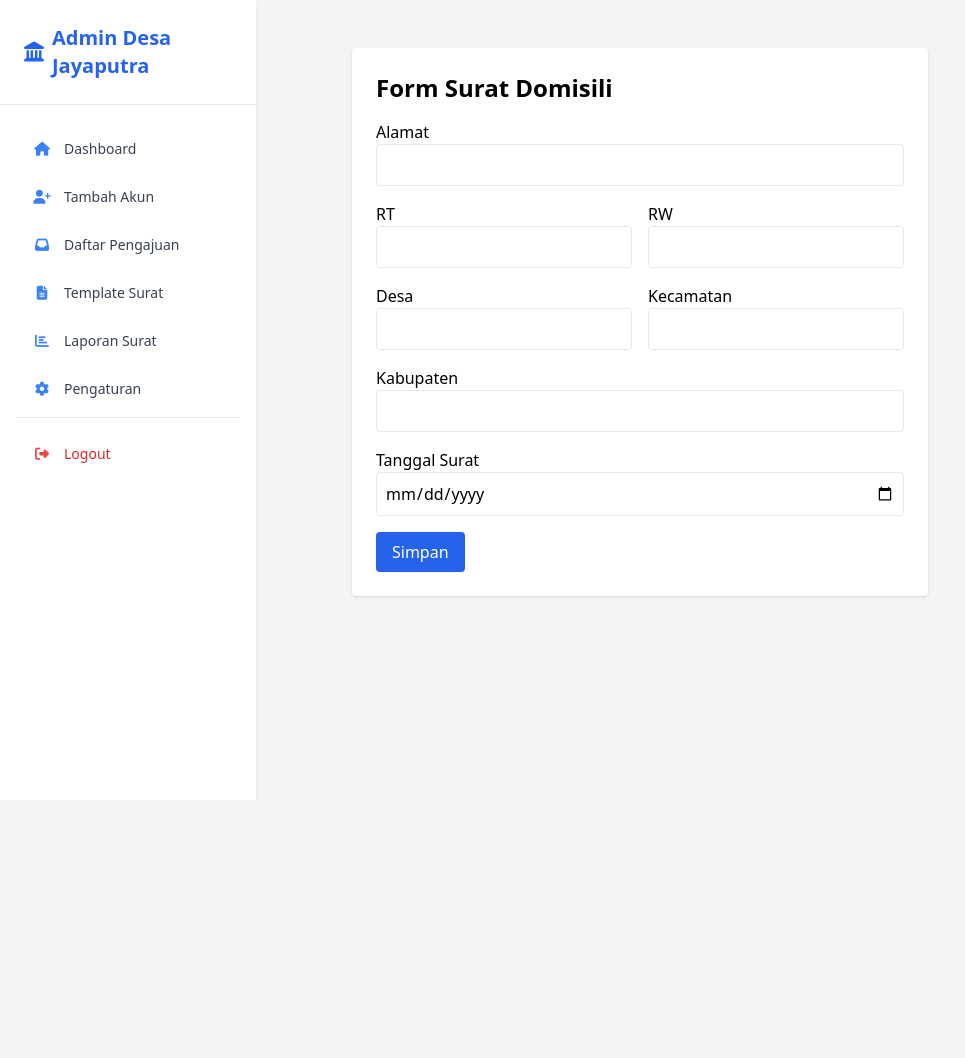
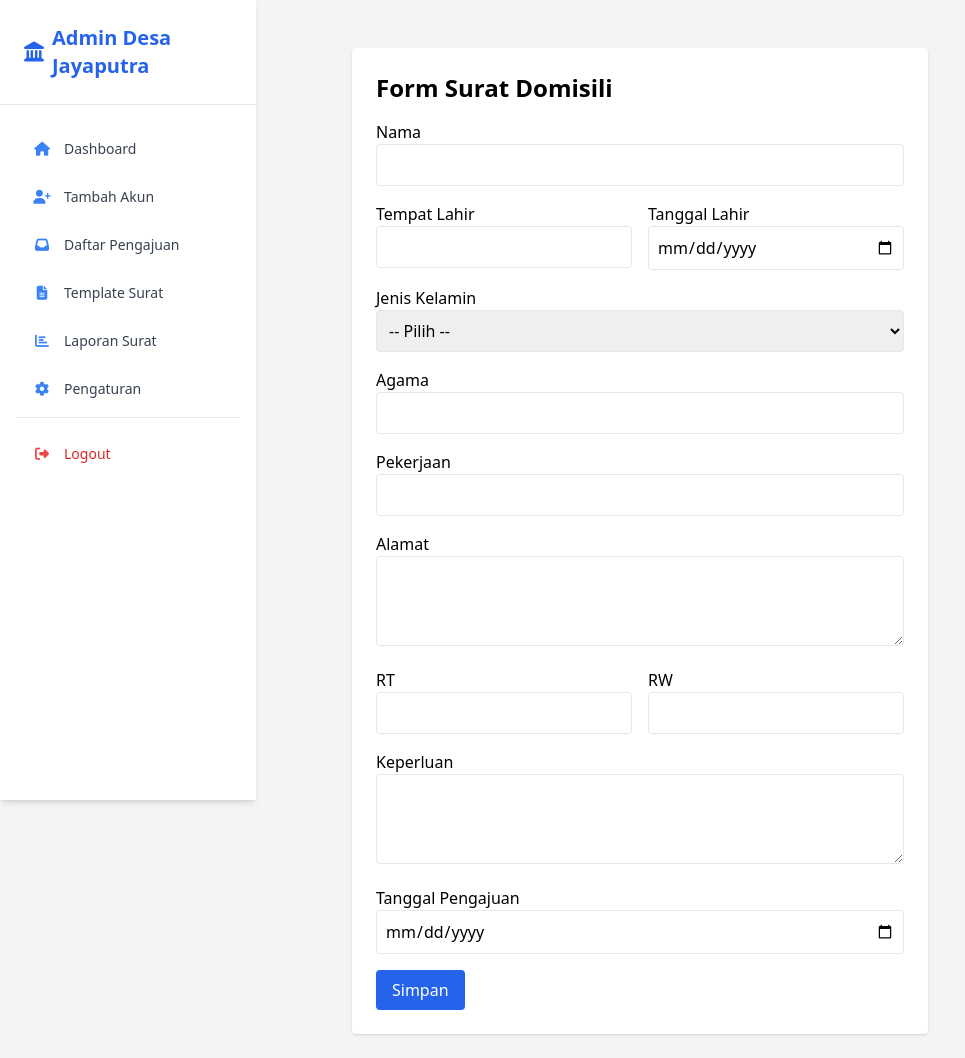
Before and after one commit to randikasptra/proker-kkn-surat-jayaputra, a CodeIgniter 4 app: the page made by app/Views/surat/domisili_form.php in a window 1280 px wide. Shown: the whole page, without its empty margins (0-965 px from the left). Before the commit the page ends 597 px from the top, so only its background shows below. Run offline with PHP 8.4 and a stand-in for CodeIgniter, Linux system fonts and the light colour scheme; the template is opened without the code that fills it, so the values that code supplies are empty; some libraries are stand-ins or nearby versions.

Commit message:
fix/domisili

```diff
--- a/app/Database/Migrations/2025-08-13-064552_CreateSuratDomisili.php
+++ b/app/Database/Migrations/2025-08-13-064552_CreateSuratDomisili.php
@@ -24,7 +24,8 @@ class CreateSuratDomisili extends Migration
                 'constraint' => '50'
             ],
             'tanggal_lahir' => [
-                'type' => 'DATE'
+                'type' => 'DATE',
+                'null' => true // ✅ biar bisa kosong
             ],
             'jenis_kelamin' => [
                 'type'       => 'ENUM',
@@ -54,7 +55,7 @@ class CreateSuratDomisili extends Migration
             ],
             'tanggal_pengajuan' => [
                 'type' => 'DATE',
-                'null' => true
+                'null' => true // ✅ biar bisa kosong
             ],
             'status' => [
                 'type'       => 'ENUM',
--- a/app/Views/surat/domisili_form.php
+++ b/app/Views/surat/domisili_form.php
@@ -11,11 +11,54 @@
     <?php endif; ?>
 
     <form action="<?= base_url('surat-domisili/simpan') ?>" method="post">
+
+        <!-- Nama -->
+        <div class="mb-4">
+            <label class="block font-medium">Nama</label>
+            <input type="text" name="nama" class="border w-full p-2 rounded" required>
+        </div>
+
+        <!-- Tempat dan Tanggal Lahir -->
+        <div class="grid grid-cols-2 gap-4 mb-4">
+            <div>
+                <label class="block font-medium">Tempat Lahir</label>
+                <input type="text" name="tempat_lahir" class="border w-full p-2 rounded" required>
+            </div>
+            <div>
+                <label class="block font-medium">Tanggal Lahir</label>
+                <input type="date" name="tanggal_lahir" class="border w-full p-2 rounded" required>
+            </div>
+        </div>
+
+        <!-- Jenis Kelamin -->
+        <div class="mb-4">
+            <label class="block font-medium">Jenis Kelamin</label>
+            <select name="jenis_kelamin" class="border w-full p-2 rounded" required>
+                <option value="">-- Pilih --</option>
+                <option value="Laki-laki">Laki-laki</option>
+                <option value="Perempuan">Perempuan</option>
+            </select>
+        </div>
+
+        <!-- Agama -->
+        <div class="mb-4">
+            <label class="block font-medium">Agama</label>
+            <input type="text" name="agama" class="border w-full p-2 rounded" required>
+        </div>
+
+        <!-- Pekerjaan -->
+        <div class="mb-4">
+            <label class="block font-medium">Pekerjaan</label>
+            <input type="text" name="pekerjaan" class="border w-full p-2 rounded" required>
+        </div>
+
+        <!-- Alamat -->
         <div class="mb-4">
             <label class="block font-medium">Alamat</label>
-            <input type="text" name="alamat" class="border w-full p-2 rounded" required>
+            <textarea name="alamat" rows="3" class="border w-full p-2 rounded" required></textarea>
         </div>
 
+        <!-- RT dan RW -->
         <div class="grid grid-cols-2 gap-4 mb-4">
             <div>
                 <label class="block font-medium">RT</label>
@@ -27,27 +70,19 @@
             </div>
         </div>
 
-        <div class="grid grid-cols-2 gap-4 mb-4">
-            <div>
-                <label class="block font-medium">Desa</label>
-                <input type="text" name="desa" class="border w-full p-2 rounded" required>
-            </div>
-            <div>
-                <label class="block font-medium">Kecamatan</label>
-                <input type="text" name="kecamatan" class="border w-full p-2 rounded" required>
-            </div>
+        <!-- Keperluan -->
+        <div class="mb-4">
+            <label class="block font-medium">Keperluan</label>
+            <textarea name="keperluan" rows="3" class="border w-full p-2 rounded" required></textarea>
         </div>
 
+        <!-- Tanggal Pengajuan -->
         <div class="mb-4">
-            <label class="block font-medium">Kabupaten</label>
-            <input type="text" name="kabupaten" class="border w-full p-2 rounded" required>
+            <label class="block font-medium">Tanggal Pengajuan</label>
+            <input type="date" name="tanggal_pengajuan" class="border w-full p-2 rounded">
         </div>
 
-        <div class="mb-4">
-            <label class="block font-medium">Tanggal Surat</label>
-            <input type="date" name="tanggal_surat" class="border w-full p-2 rounded" required>
-        </div>
-
+        <!-- Tombol -->
         <div class="flex gap-4">
             <button type="submit" class="bg-blue-600 text-white px-4 py-2 rounded">Simpan</button>
         </div>
```
Also changed, not shown: app/Config/Routes.php (+17 -10 lines), app/Controllers/SuratDomisiliController.php (+43 -10 lines), app/Models/SuratDomisiliModel.php (+22 -4 lines), app/Views/surat/domisili_cetak.php (added, +64 -0 lines).
